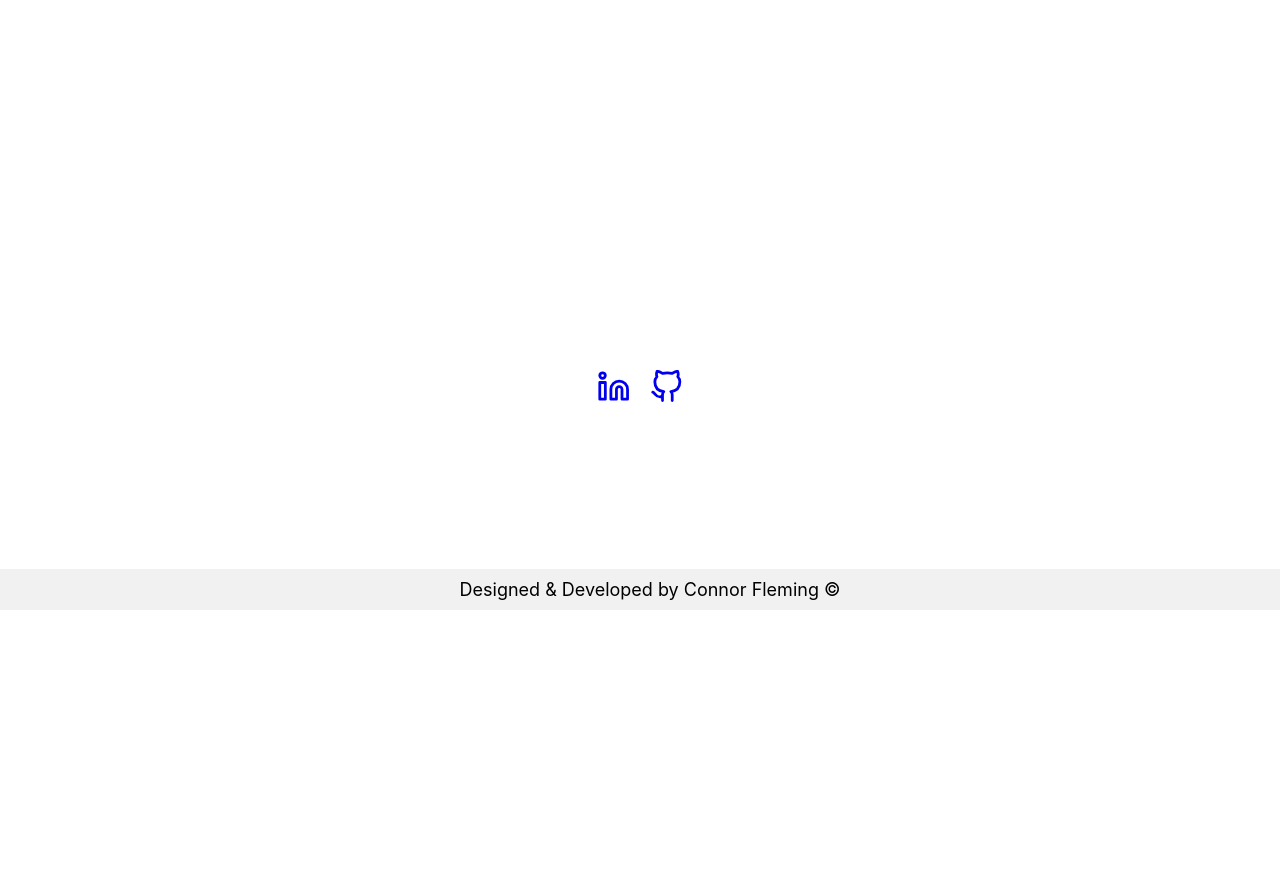
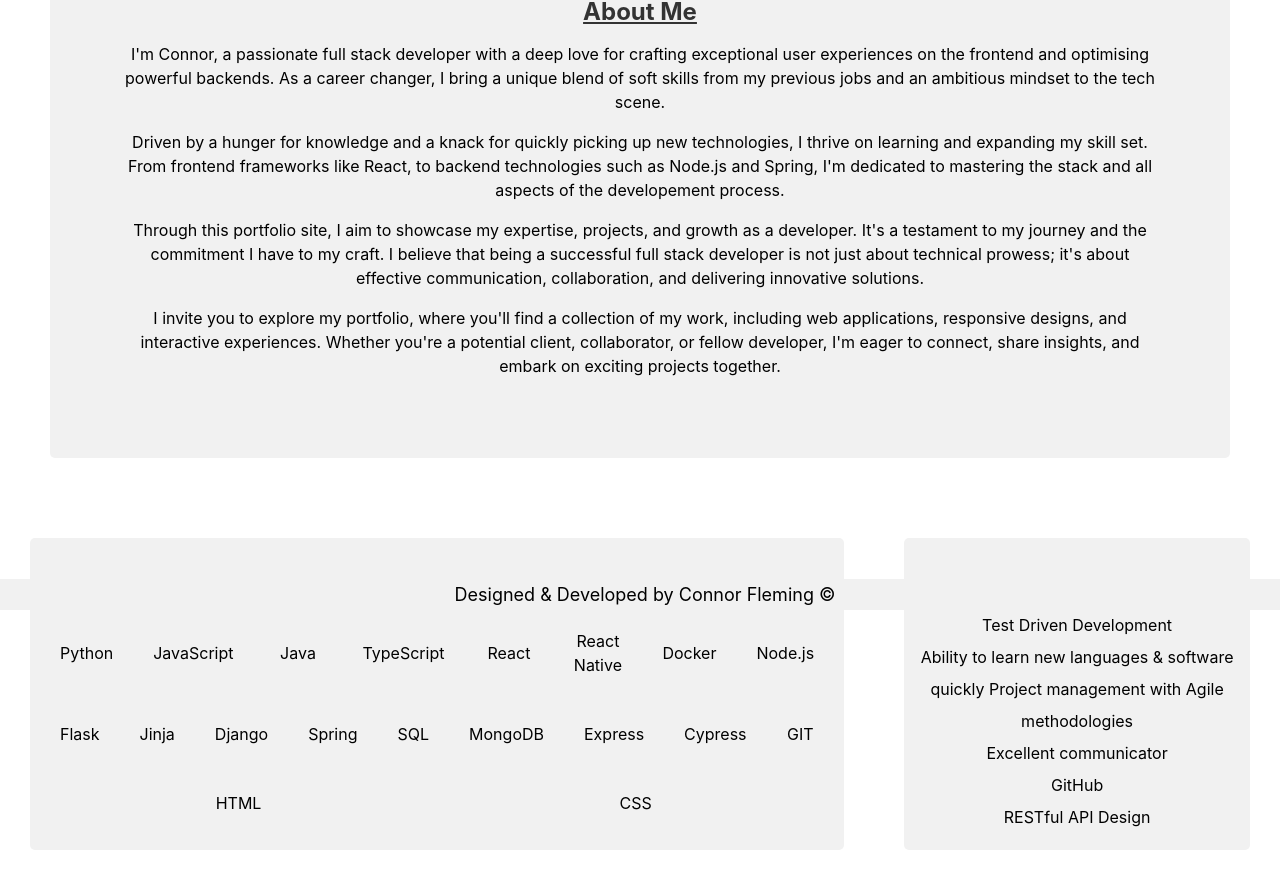
Before and after one commit to Jarnbjorn92/cf-portfolio, a React (Create React App) app: page /about in a window 1280 px wide. Shown: the part 190-1078 px from the top of the page. Built offline with nearby package versions, Linux system fonts and the light colour scheme.

Commit message:
about page styleing and information

```diff
--- a/src/App.css
+++ b/src/App.css
@@ -2,7 +2,6 @@
   text-align: center;
   align-items: center;
   justify-content: center;
-  font-size: calc(10px + 2vmin);
 }
 
 .footer-cr {
@@ -11,6 +10,6 @@
   width: 100%;
   background-color: #f1f1f1;
   text-align: center;
-  padding: 10px;
+  padding: 5px;
   font-size: 18px;
 }
--- a/src/components/AboutPage.css
+++ b/src/components/AboutPage.css
@@ -1,3 +1,89 @@
-.about-container {
-    /* background-color: black; */
+/* About Me */
+.about-me {
+    padding: 70px;
+    background-color: #f1f1f1;
+    border-radius: 5px;
+    margin: 50px;
 }
+
+.about-me h4 {
+    font-size: 24px;
+    color: #333;
+    margin-bottom: 10px;
+    text-decoration: underline;
+}
+
+.about-me .description {
+    margin-top: 10px;
+    line-height: 1.5;
+    font-size: 16px;
+}
+
+.about-me p {
+    margin-bottom: 10px;
+}
+
+.about-me a {
+    color: #0066cc;
+    text-decoration: none;
+}
+
+.about-me a:hover {
+    text-decoration: underline;
+}
+
+
+/* Tech */
+.infoContainer {
+    padding: 10px;
+    background-color: #f1f1f1;
+    border-radius: 5px;
+    margin: 30px;
+}
+
+.tech-section h4 {
+    font-size: 20px;
+    color: #333;
+    margin-bottom: 10px;
+    text-align: center;
+    text-decoration: underline;
+}
+
+.tech-section {
+    display: flex;
+    justify-content: center;
+}
+
+.tech-section .description {
+    list-style: none;
+    display: flex;
+    flex-wrap: wrap;
+    justify-content: space-between;
+    align-items: center;
+    text-align: center;
+    margin-top: 10px;
+    line-height: 1.5;
+}
+
+.tech-section .description li {
+    flex: 1;
+    font-size: 16px;
+    margin-bottom: 5px;
+    padding: 20px
+}
+
+.skill-description {
+    list-style: none;
+    margin-top: 5px;
+    line-height: 2;
+}
+
+/* Media query for viewport width less than 750px */
+@media (max-width: 750px) {
+    .tech-section {
+        display: grid;
+    }
+    .about-me {
+        padding: 12px;
+    }
+}
--- a/src/components/AboutPage.js
+++ b/src/components/AboutPage.js
@@ -1,19 +1,66 @@
 import React from 'react';
 import './AboutPage.css';
 import NavBar from '../NavBar';
-import SocialLinks from './SocialLinks';
+// import SocialLinks from './SocialLinks';
 
 const AboutPage = () => {
 
-
     return (
-
+        <>
         <div className='about-container'>
         <NavBar/>
-        <SocialLinks/>
-            AboutPage
+            <section className='about-me'>
+                <h4>About Me</h4>
+                <div className='description'>
+                <p>I'm Connor, a passionate full stack developer with a deep love for crafting exceptional user experiences on the frontend and optimising powerful backends. As a career changer, I bring a unique blend of soft skills from my previous jobs and an ambitious mindset to the tech scene.</p>
+
+                <p>Driven by a hunger for knowledge and a knack for quickly picking up new technologies, I thrive on learning and expanding my skill set. From frontend frameworks like React, to backend technologies such as Node.js and Spring, I'm dedicated to mastering the stack and all aspects of the developement process.</p>
+
+                <p>Through this portfolio site, I aim to showcase my expertise, projects, and growth as a developer. It's a testament to my journey and the commitment I have to my craft. I believe that being a successful full stack developer is not just about technical prowess; it's about effective communication, collaboration, and delivering innovative solutions.</p>
+
+                <p>I invite you to explore my portfolio, where you'll find a collection of my work, including web applications, responsive designs, and interactive experiences. Whether you're a potential client, collaborator, or fellow developer, I'm eager to connect, share insights, and embark on exciting projects together.</p>
+                </div>
+            </section>
+
+            <section className='tech-section'>
+                <div className="infoContainer ">
+                <h4>Tech Stack</h4>
+                    <div className="description">
+                        <li>Python</li>
+                        <li>JavaScript</li>
+                        <li>Java</li>
+                        <li>TypeScript</li>
+                        <li>React</li>
+                        <li>React Native</li>
+                        <li>Docker</li>
+                        <li>Node.js</li>
+                        <li>Flask</li>
+                        <li>Jinja</li>
+                        <li>Django</li>
+                        <li>Spring</li>
+                        <li>SQL</li>
+                        <li>MongoDB</li>
+                        <li>Express</li>
+                        <li>Cypress</li>
+                        <li>GIT</li>
+                        <li>HTML</li>
+                        <li>CSS</li>
+                    </div>
+                </div>
+
+                <div className="infoContainer ">
+                <h4>Skills</h4>
+                    <div className="skill-description">
+                        <li>Test Driven Development</li>
+                        <li>Ability to learn new languages & software quickly Project management with Agile methodologies</li>
+                        <li>Excellent communicator</li>
+                        <li>GitHub</li>
+                        <li>RESTful API Design</li>
+                    </div>
+                </div>
+            </section>
         </div>
-
+    </>
     );
 };
 
--- a/src/components/SocialLinks.css
+++ b/src/components/SocialLinks.css
@@ -8,5 +8,4 @@
 .social-links {
     margin: 10px;
     font-size: 25pt;
-    transition: ease-in;
 }
```
